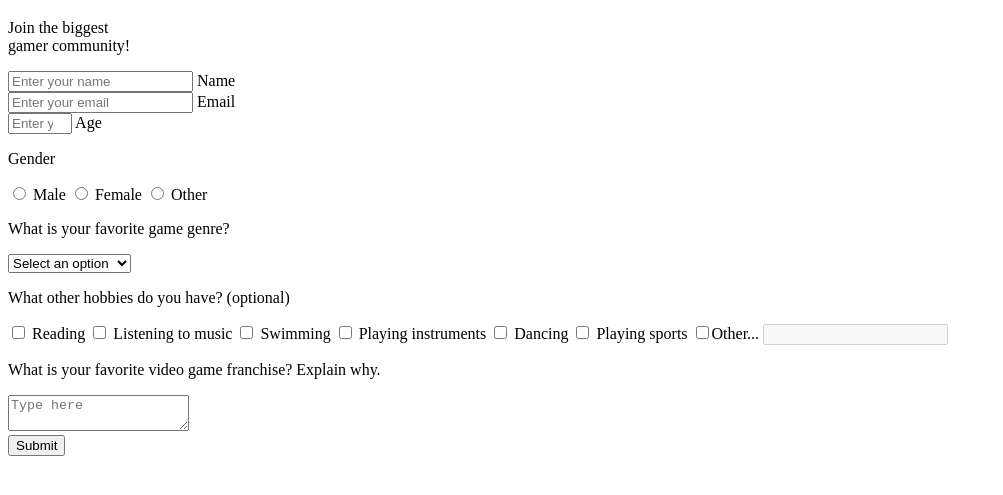
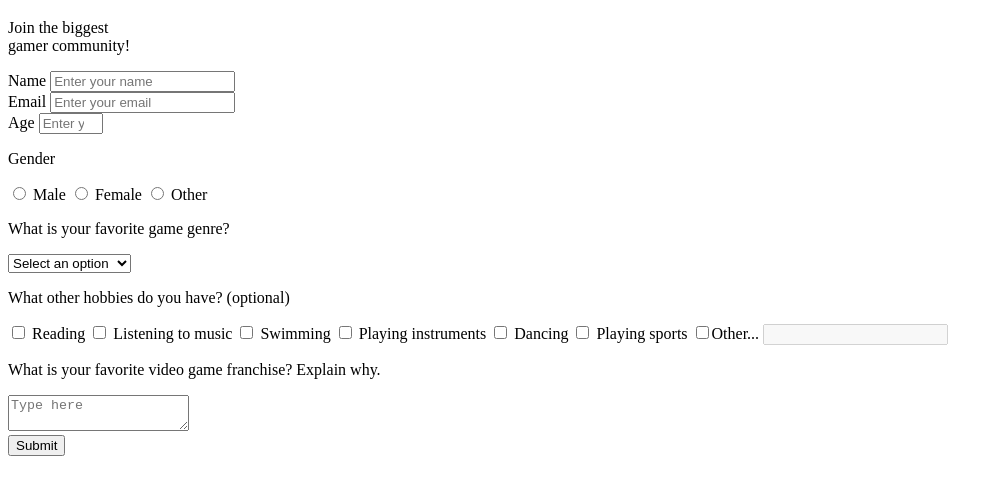
Before and after one commit to ishiiyvn/survey-formv2, a plain HTML site: page index.html in a window 1280 px wide. Shown: the part 61-556 px from the top of the page, without its empty margins (0-1003 px from the left). Drawn offline with Linux system fonts and the light colour scheme.

Commit message:
Refactor name, email and age groups

```diff
--- a/index.html
+++ b/index.html
@@ -19,23 +19,23 @@
     <form id="survey-form">
         <div class="form-group">
             <label id="name-label" for="name">
-                <input type="text" class="form-control" name="name" id="name" placeholder="Enter your name" required>
                 Name
             </label>
+            <input type="text" class="form-control" name="name" id="name" placeholder="Enter your name" required>
         </div>
 
         <div class="form-group">
             <label id="email-label" for="email">
-                <input type="email" class="form-control" name="email" id="email" placeholder="Enter your email" required>
                 Email
             </label>
+            <input type="email" class="form-control" name="email" id="email" placeholder="Enter your email" required>
         </div>
 
         <div class="form-group">
             <label id="number-label" for="number">
-                <input class="form-control" type="number" name="age" id="number" placeholder="Enter your age" required min="5" max="110">
                 Age
             </label>
+            <input id="number" class="form-control" type="number" name="age" id="number" placeholder="Enter your age" required min="5" max="110">
         </div>
 
         <div id="radio-group" class="form-group">
```
